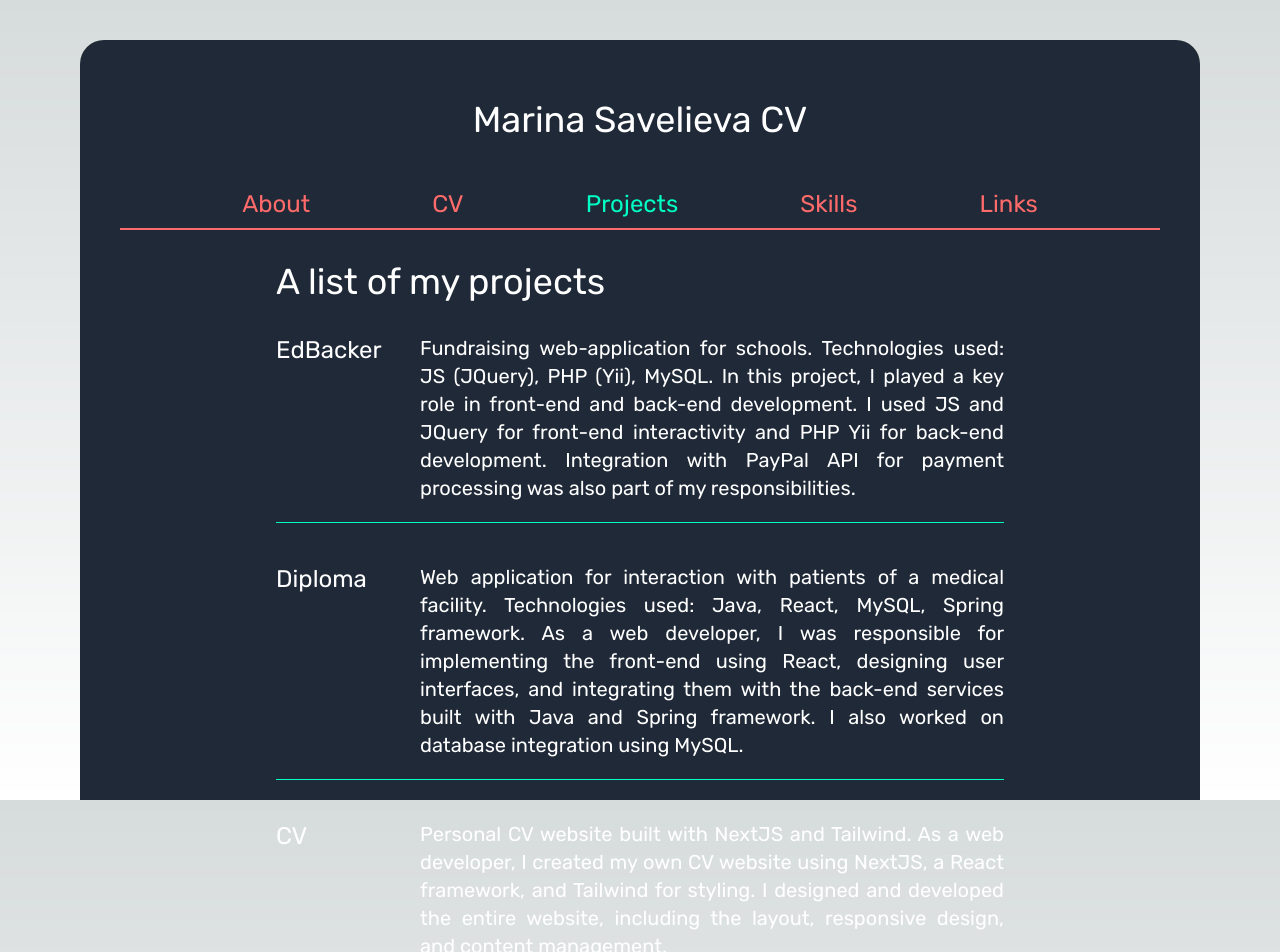
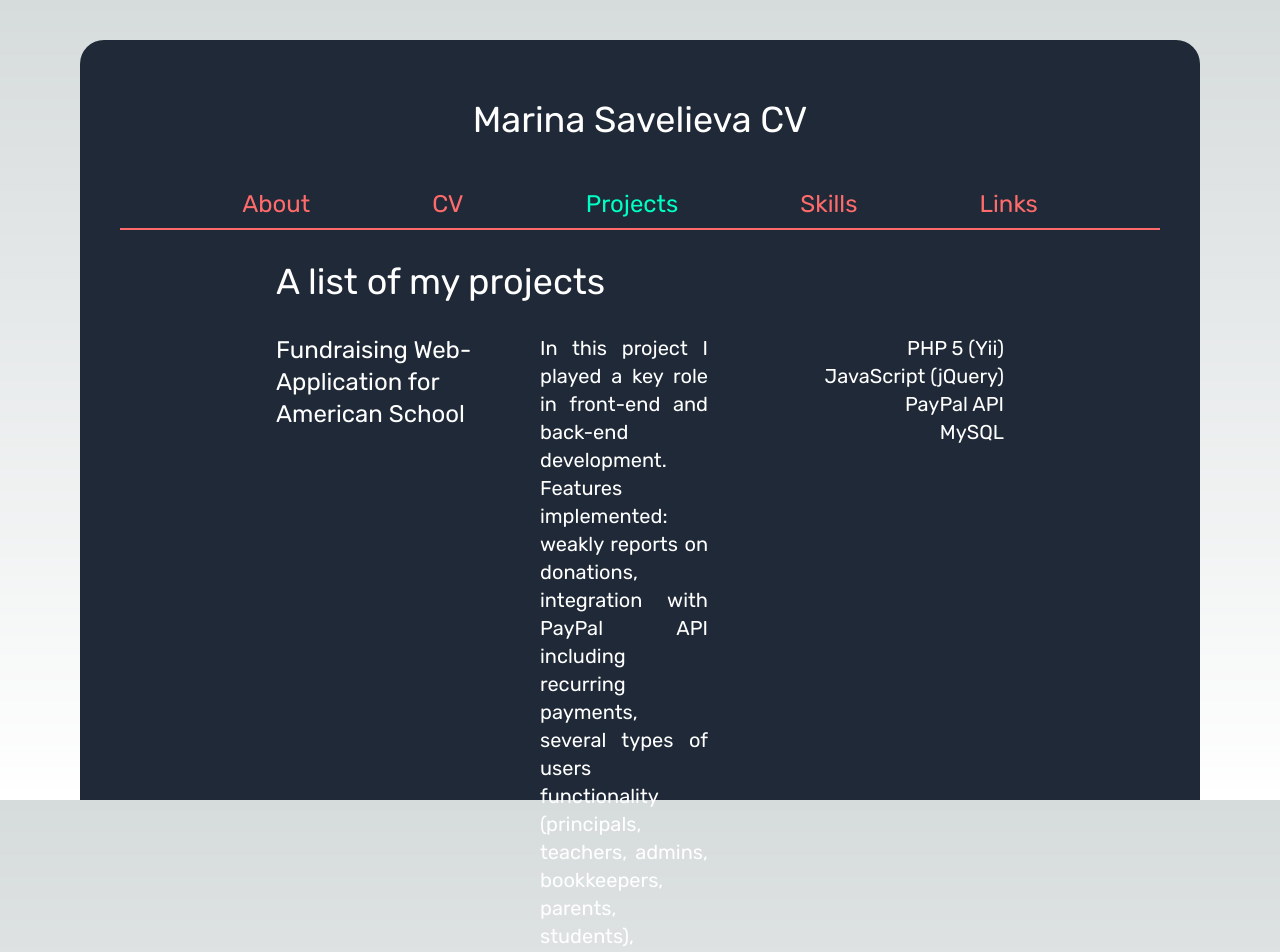
Before and after one commit to savelievamareena/cv, a Next.js app: page /projects in a window 1280 px wide. Shown: the top 952 px of the page. Built offline with nearby package versions, Linux system fonts and the light colour scheme; data requests are answered from the project's data file.

Commit message:
Projects refactoring

```diff
--- a/_data/db.json
+++ b/_data/db.json
@@ -2,18 +2,27 @@
   "projects": [
     {
       "id": 1,
-      "title": "EdBacker",
-      "description": "Fundraising web-application for schools. Technologies used: JS (JQuery), PHP (Yii), MySQL. In this project, I played a key role in front-end and back-end development. I used JS and JQuery for front-end interactivity and PHP Yii for back-end development. Integration with PayPal API for payment processing was also part of my responsibilities."
+      "title": "Fundraising Web-Application for American School",
+      "description": "In this project I played a key role in front-end and back-end development. Features implemented: weakly reports on donations, integration with PayPal API including recurring payments, several types of users functionality (principals, teachers, admins, bookkeepers, parents, students), scheduled emails within 6 timezones, cron jobs for weekly newsletters.",
+      "technologies": ["PHP 5 (Yii)", "JavaScript (jQuery)", "PayPal API", "MySQL"]
     },
     {
       "id": 2,
-      "title": "Diploma",
-      "description": "Web application for interaction with patients of a medical facility. Technologies used: Java, React, MySQL, Spring framework. As a web developer, I was responsible for implementing the front-end using React, designing user interfaces, and integrating them with the back-end services built with Java and Spring framework. I also worked on database integration using MySQL."
+      "title": "Healthcare Patient Interaction and Scheduling Platform",
+      "description": "Engineered a robust Patient Interaction Platform tailored for a medical clinic. Features implemented: functionality for three types of users (quest, admin and patient), reviews, callback requests, possibility to make an appointment and to delete it for patients, personal cabinet for admins with the access to reviews moderation and so on.",
+      "technologies": ["Java (SpringBoot, Hibernate)", "JavaScript (React)", "MySQL"]
     },
     {
       "id": 3,
-      "title": "CV",
-      "description": "Personal CV website built with NextJS and Tailwind. As a web developer, I created my own CV website using NextJS, a React framework, and Tailwind for styling. I designed and developed the entire website, including the layout, responsive design, and content management."
+      "title": "Personal CV",
+      "description": "Personal CV website built with NextJS and Tailwind. As a web developer, I created my own CV website using NextJS, a React framework, and Tailwind for styling. I designed and developed the entire website, including the layout, responsive design, and content management.",
+      "technologies": ["JavaScript (React, Next.js)", "Tailwind"]
+    },
+    {
+      "id": 4,
+      "title": "Real-Time Multiplayer Tic-Tac-Toe Game",
+      "description": "Implemented a real-time multiplayer Tic-Tac-Toe game enabling two players to interact and play the game seamlessly on the web. Utilized React.js for building a user-friendly and responsive front-end interface. Incorporated the use of React hooks to manage the state and lifecycle of the game, ensuring a real-time gaming experience. The back-end, written in Node.js, handles player moves, game state, and user sessions, providing robust and efficient game management. Utilized WebSockets for real-time bidirectional event-based communication, ensuring immediate updates and synchronization between players. Integrated a simplistic yet effective error handling mechanism to manage game exceptions and provide a smooth user experience. The modular design of the project allows for easy updates and maintenance, demonstrating a good understanding of software design principles.",
+      "technologies": ["JavaScript (React)", "Node.js", "Polling"]
     }
   ]
 }
--- a/app/projects/ProjectsList.jsx
+++ b/app/projects/ProjectsList.jsx
@@ -12,8 +12,15 @@ export default async function ProjectsList() {
     let projectsComponents = projects.map(project => {
         return(
             <div key={project.id} className="flex justify-evenly flex-row mb-10 pb-5 border-b border-mint-green">
-                <div className="text-2xl w-36 shrink-0">{project.title}</div>
-                <div className="text-xl shrink text-justify">{project.description}</div>
+                <div className="text-2xl w-64 shrink-0 mr-2">{project.title}</div>
+                <div className="text-xl shrink text-justify mr-10">{project.description}</div>
+                <div className="text-xl shrink-0 w-64 text-right">
+                    {project.technologies.map(technologie => {
+                        return(
+                            <div>{technologie}</div>
+                        )
+                    })}
+                </div>
             </div>
         )
     })
--- a/app/skills/SkillsList.jsx
+++ b/app/skills/SkillsList.jsx
@@ -9,6 +9,7 @@ export default function SkillsList() {
         { skill: "Java", level: "Familiar" },
         { skill: "PHP", level: "Familiar" },
         { skill: "MySQL", level: "Expert" },
+        { skill: "Git", level: "Proficient" },
     ];
 
     return(
```
